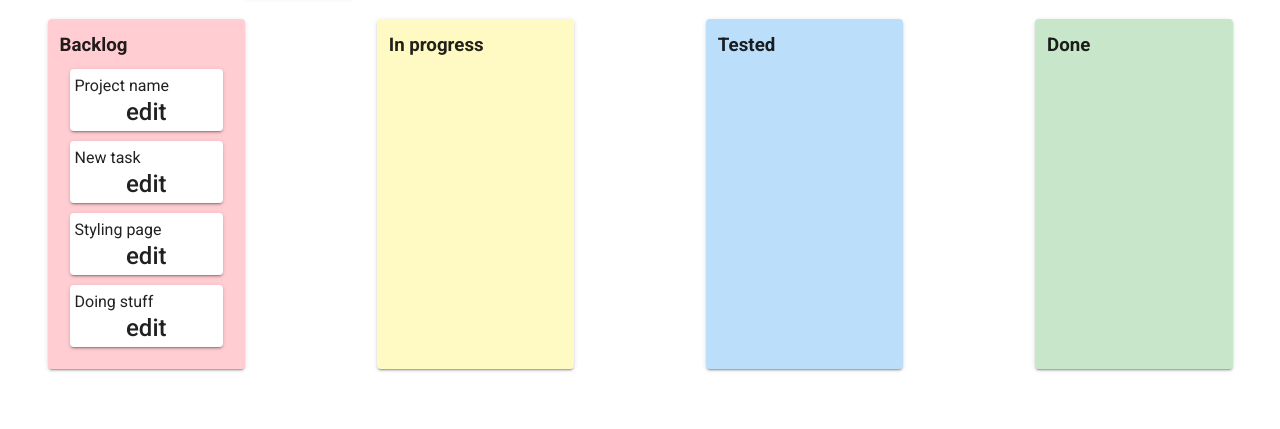
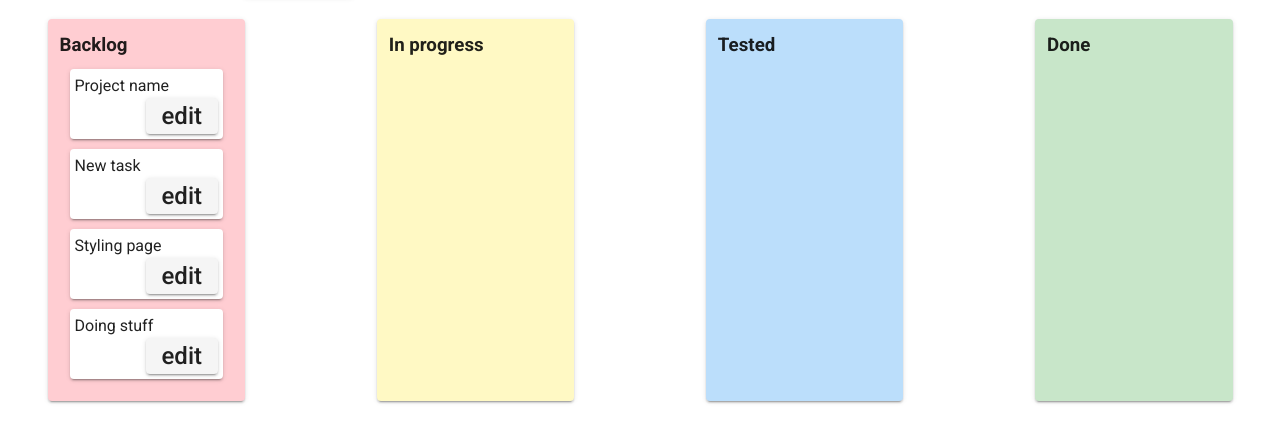
Before and after one commit to JonasAKP/pwa, a Vue app: page /TrelloMain in a window 1280 px wide. Shown: the part 137-566 px from the top of the page. Built offline with nearby package versions, Linux system fonts and the light colour scheme.

Commit message:
Update TrelloMain.vue

```diff
--- a/src/views/TrelloMain.vue
+++ b/src/views/TrelloMain.vue
@@ -11,11 +11,14 @@
                 <h3>Backlog</h3>
                 <draggable class="list-group" :list="arrBacklog" group="tasks">
                 <v-card style="margin: 10px; padding: 5px" class="list-group-items" v-for="element in arrBacklog" :key="element.name">
-                    {{element.name}}
-                    <div class="text-center">
-                       <v-btn small text >
+
+                    <div>
+                        {{element.name}}
+                       <div class="text-end">
+                         <v-btn >
                     <v-icon @click="editItem(element)" @click.stop="dialog = true">edit</v-icon> <!-- 2: edit onclick modal -->
                   </v-btn>
+                  </div>
             </div>
               </v-card>
                 </draggable>
@@ -27,7 +30,15 @@
                 <draggable class="list-group" :list="arrInProgress" group="tasks">
 
                   <v-card style="margin: 10px; padding: 5px" class="list-group-items" v-for="element in arrInProgress" :key="element.name">
-                 {{element.name}}
+                     <div>
+                        {{element.name}}
+                       <div class="text-end">
+                         <v-btn >
+                    <v-icon @click="editItem(element)" @click.stop="dialog = true">edit</v-icon> <!-- 2: edit onclick modal -->
+                  </v-btn>
+                  </div>
+            </div>
+
                 </v-card>
                 </draggable>
             </v-card>
@@ -37,7 +48,15 @@
                 <h3>Tested</h3>
                 <draggable class="list-group" :list="arrTested" group="tasks">
                 <v-card style="margin: 10px; padding: 5px" class="list-group-items" v-for="element in arrTested" :key="element.name">
-                    {{element.name}}
+
+                   <div>
+                        {{element.name}}
+                       <div class="text-end">
+                         <v-btn >
+                    <v-icon @click="editItem(element)" @click.stop="dialog = true">edit</v-icon> <!-- 2: edit onclick modal -->
+                  </v-btn>
+                  </div>
+            </div>
                 </v-card>
                 </draggable>
             </v-card>
@@ -47,7 +66,15 @@
                 <h3>Done</h3>
                 <draggable class="list-group" :list="arrDone" group="tasks">
                 <v-card style="margin: 10px; padding: 5px" class="list-group-items" v-for="element in arrDone" :key="element.name">
-                    {{element.name}}
+
+                   <div>
+                        {{element.name}}
+                       <div class="text-end">
+                         <v-btn >
+                    <v-icon @click="editItem(element)" @click.stop="dialog = true">edit</v-icon> <!-- 2: edit onclick modal -->
+                  </v-btn>
+                  </div>
+            </div>
                 </v-card>
                 </draggable>
             </v-card>
```
